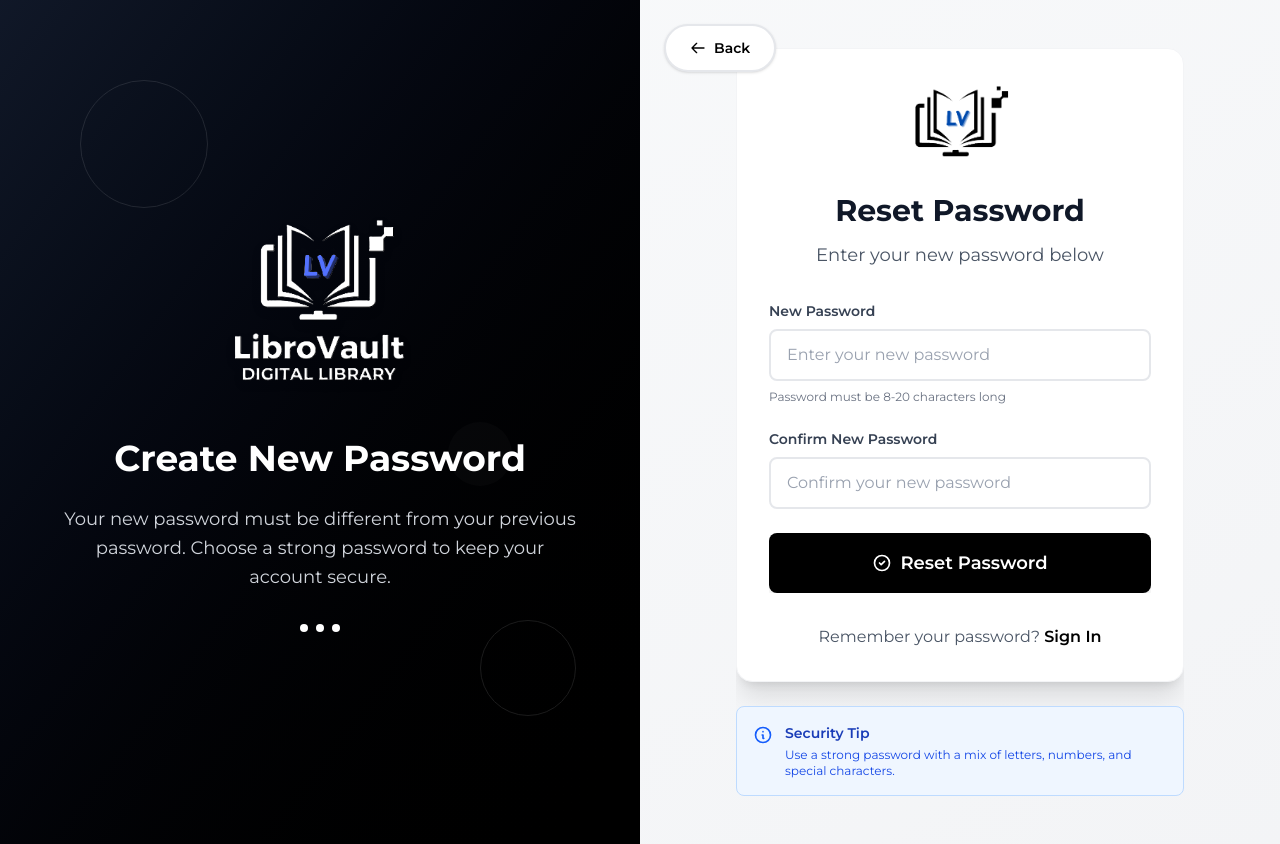
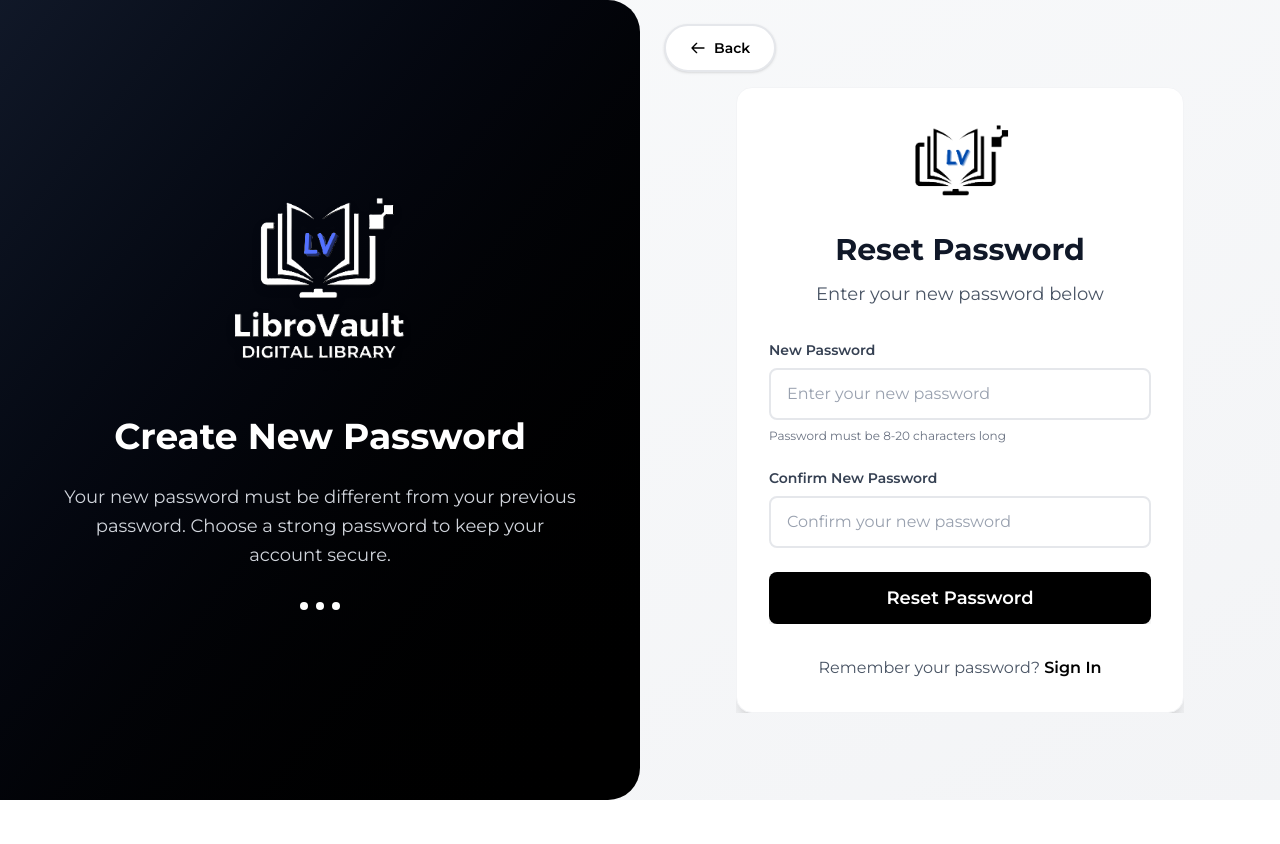
Before and after one commit to Navneetsingh04/LibroVault-LMS, a React (Vite) app in the folder client/: page /password/reset/1 in a window 1280 px wide. After the commit the page ends 800 px from the top, so only its background shows below. Built offline with nearby package versions, Linux system fonts and the light colour scheme.

Commit message:
Fix styling issues in ForgotPassword and ResetPassword components

```diff
--- a/client/src/pages/ForgotPassword.jsx
+++ b/client/src/pages/ForgotPassword.jsx
@@ -118,7 +118,7 @@ const ForgotPassword = () => {
                 className={`w-full py-3 rounded-lg font-semibold text-lg transition-all duration-300 transform  ${
                   loading
                     ? "bg-gray-400 text-white cursor-not-allowed"
-                    : "bg-black text-white hover:bg-gray-800 shadow-lg hover:shadow-xl"
+                    : "bg-black text-white hover:bg-gray-800 srounded-lg hadow-lg hover:shadow-xl"
                 }`}
               >
                 {loading ? (
--- a/client/src/pages/ResetPassword.jsx
+++ b/client/src/pages/ResetPassword.jsx
@@ -52,14 +52,7 @@ const ResetPassword = () => {
   return (
     <div className="min-h-screen bg-gradient-to-br from-gray-50 to-gray-100 flex flex-col md:flex-row">
       {/* Left Section */}
-      <div className="hidden md:flex md:w-1/2 bg-gradient-to-br from-gray-900 to-black text-white flex-col justify-center items-center p-8 relative overflow-hidden">
-        {/* Background decorative elements */}
-        <div className="absolute top-0 left-0 w-full h-full opacity-10">
-          <div className="absolute top-20 left-20 w-32 h-32 border border-white rounded-full"></div>
-          <div className="absolute bottom-32 right-16 w-24 h-24 border border-white rounded-full"></div>
-          <div className="absolute top-1/2 right-32 w-16 h-16 bg-white rounded-full opacity-20"></div>
-        </div>
-
+      <div className="hidden md:flex md:w-1/2 bg-gradient-to-br from-gray-900 to-black text-white flex-col justify-center items-center p-8 relative overflow-hidden rounded-r-4xl">
         <div className="relative z-10 text-center">
           <img
             src={logo_with_title}
@@ -166,10 +159,10 @@ const ResetPassword = () => {
               <button
                 type="submit"
                 disabled={loading}
-                className={`w-full py-4 rounded-lg font-semibold text-lg transition-all duration-300 transform focus:outline-none focus:ring-4 focus:ring-black/20 ${
+                className={`w-full py-3 rounded-lg font-semibold text-lg transition-all duration-300 transform ${
                   loading
-                    ? "bg-gray-400 text-white cursor-not-allowed transform-none"
-                    : "bg-black text-white hover:bg-gray-800 hover:scale-[1.02] active:scale-[0.98] shadow-lg hover:shadow-xl"
+                    ? "bg-gray-400 text-white cursor-not-allowed"
+                    : "bg-black text-white hover:bg-gray-800 rounded-lg shadow-lg hover:shadow-xl"
                 }`}
               >
                 {loading ? (
@@ -179,9 +172,6 @@ const ResetPassword = () => {
                   </div>
                 ) : (
                   <div className="flex items-center justify-center space-x-2">
-                    <svg className="w-5 h-5" fill="none" stroke="currentColor" viewBox="0 0 24 24">
-                      <path strokeLinecap="round" strokeLinejoin="round" strokeWidth={2} d="M9 12l2 2 4-4m6 2a9 9 0 11-18 0 9 9 0 0118 0z" />
-                    </svg>
                     <span>Reset Password</span>
                   </div>
                 )}
@@ -200,21 +190,6 @@ const ResetPassword = () => {
               </p>
             </div>
           </div>
-
-          {/* Security Notice */}
-          <div className="mt-6 bg-blue-50 border border-blue-200 rounded-lg p-4">
-            <div className="flex items-start space-x-3">
-              <svg className="w-5 h-5 text-blue-600 mt-0.5 flex-shrink-0" fill="none" stroke="currentColor" viewBox="0 0 24 24">
-                <path strokeLinecap="round" strokeLinejoin="round" strokeWidth={2} d="M13 16h-1v-4h-1m1-4h.01M21 12a9 9 0 11-18 0 9 9 0 0118 0z" />
-              </svg>
-              <div>
-                <h4 className="text-sm font-semibold text-blue-800 mb-1">Security Tip</h4>
-                <p className="text-xs text-blue-700">
-                  Use a strong password with a mix of letters, numbers, and special characters.
-                </p>
-              </div>
-            </div>
-          </div>
         </div>
       </div>
     </div>
```
